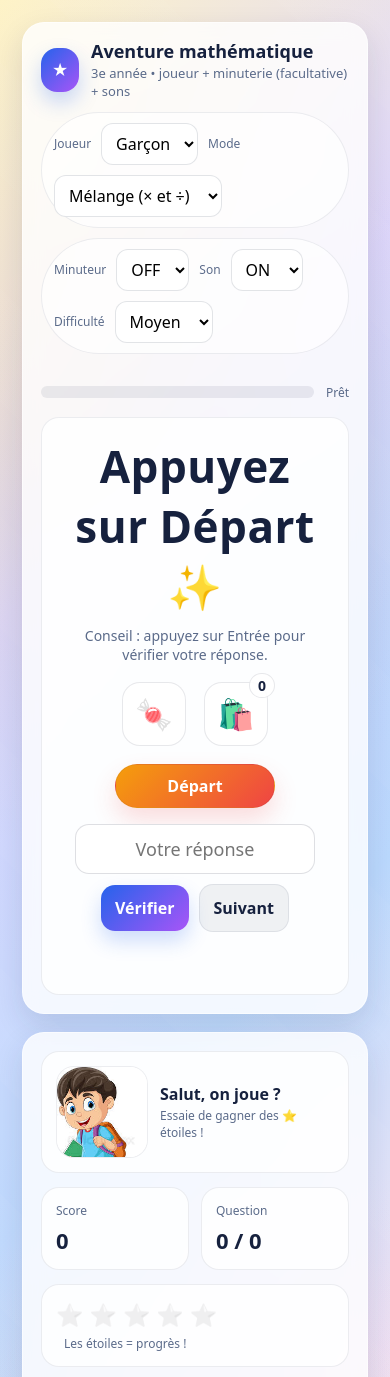
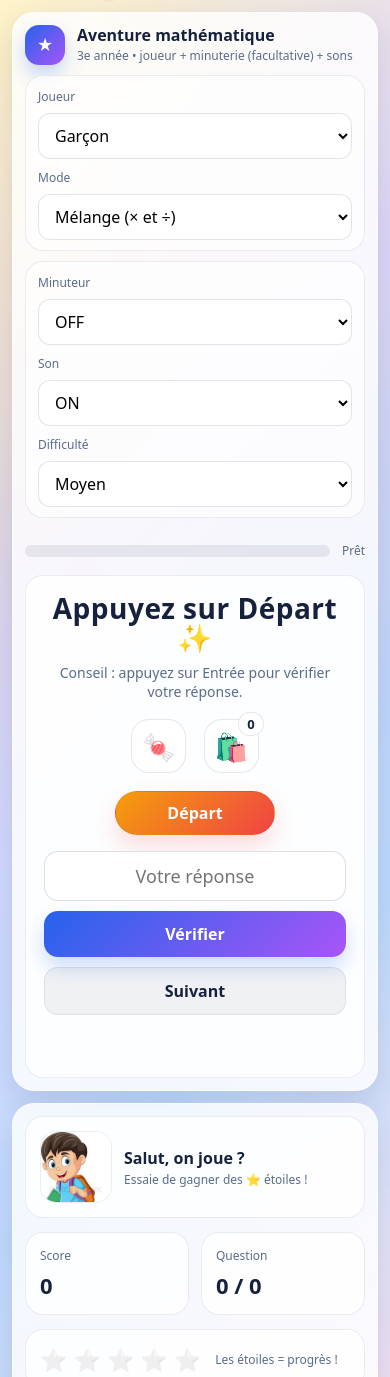
Before and after one commit to teTianArte/avanturemath, a plain HTML site: page index.html in a window 390 px wide. Shown: the top 1377 px of the page. Drawn offline with Linux system fonts and the light colour scheme.

Commit message:
responsive design adjusted

```diff
--- a/index.html
+++ b/index.html
@@ -411,6 +411,182 @@
     width:100%;
     height:100%;
   }
+
+  /* =======================================================
+   RESPONSIVE PATCH (paste at END of <style>)
+   ======================================================= */
+
+/* Make spacing scale a bit nicer */
+:root{
+  --pad: clamp(12px, 2.2vw, 18px);
+}
+
+/* Prevent horizontal scroll on mobile */
+html, body { max-width: 100%; overflow-x: hidden; }
+body { padding: var(--pad); }
+
+/* Main grid: keep desktop, improve middle sizes */
+.app{
+  width: min(1400px, 100%);
+  gap: clamp(12px, 2vw, 18px);
+}
+
+/* Cards: consistent internal padding */
+.main, .side { padding: var(--pad); }
+.header { padding: var(--pad) var(--pad) 0 var(--pad); }
+
+/* Question text: fluid (big on desktop, smaller on phones) */
+.question{
+  font-size: clamp(28px, 6.5vw, 44px);
+  line-height: 1.05;
+}
+
+/* Inputs: better on mobile */
+input[type="text"]{
+  width: min(320px, 100%);
+  font-size: 18px;
+}
+
+/* Controls: wrap nicely */
+.controlsLine{
+  border-radius: 18px;            /* less “pill” on small screens */
+  padding: 10px 12px;
+}
+
+/* Timer pill: don’t overflow */
+.timerPill{
+  max-width: 100%;
+  flex-wrap: wrap;
+  justify-content: center;
+  gap: 8px;
+}
+
+/* Scene icons scale a bit */
+.jar, .bag{
+  width: clamp(54px, 14vw, 64px);
+  height: clamp(54px, 14vw, 64px);
+  font-size: clamp(26px, 7vw, 30px);
+}
+.bagCount{
+  right: -6px; top: -8px;
+  font-size: 13px;
+}
+
+/* Leaderboard scroll area adapts */
+.leaderboardList{
+  max-height: clamp(220px, 40vh, 380px);
+}
+#refreshBoardBtn{
+  margin-top: 10px;
+  width: 100%;
+}
+
+/* -------------------------------------------------------
+   TABLET: 2 columns (optional) then 1 column
+   ------------------------------------------------------- */
+@media (max-width: 1200px){
+  .app{
+    grid-template-columns: 1fr;  /* stack */
+  }
+
+  /* Put quiz first, then stats, then leaderboard */
+  .app > section.card { order: 1; }          /* center quiz */
+  .app > aside.card { order: 2; }            /* stats */
+  .app > section.leaderboardCard { order: 3; } /* leaderboard */
+
+  /* Make header elements fit better */
+  .header{
+    gap: 10px;
+  }
+  .brand{
+    flex: 1 1 240px;
+  }
+  .controlsWrap{
+    width: 100%;
+  }
+}
+
+/* -------------------------------------------------------
+   MOBILE: single column, full width controls/buttons
+   ------------------------------------------------------- */
+@media (max-width: 640px){
+  body{
+    padding: 12px;
+    align-items: flex-start; /* better: content starts at top */
+  }
+
+  .logo{ width: 40px; height: 40px; border-radius: 14px; }
+  .title h1{ font-size: 16px; }
+  .title p{ font-size: 12px; }
+
+  /* Stack controls vertically */
+  .controlsLine{
+    flex-direction: column;
+    align-items: stretch;
+    gap: 8px;
+  }
+  .controlsLine label{
+    margin-top: 2px;
+  }
+  select{
+    width: 100%;
+    padding: 10px 12px;
+    border-radius: 12px;
+  }
+
+  /* Answer row: make buttons comfortable */
+  .answerRow{
+    flex-direction: column;
+    align-items: stretch;
+    gap: 10px;
+  }
+  .answerRow .btn,
+  .answerRow input{
+    width: 100%;
+  }
+
+  /* Footer actions full width too */
+  .footerActions{
+    flex-direction: column;
+    align-items: stretch;
+  }
+  .footerActions .btn{
+    width: 100%;
+  }
+
+  /* Reduce big background emoji so it doesn't feel busy */
+  body::before, body::after{
+    font-size: 26px;
+    letter-spacing: 60px;
+    opacity: 0.06;
+  }
+
+  /* Slightly smaller avatar for phone */
+  .avatar{
+    width: 72px; height: 72px;
+    border-radius: 16px;
+  }
+
+  /* Keep leaderboard entries readable */
+  .leaderboardEntry{
+    padding: 10px;
+    gap: 10px;
+  }
+  .leaderboardScore{
+    font-size: 16px;
+    min-width: 38px;
+  }
+}
+
+/* -------------------------------------------------------
+   Very small phones (<= 360px)
+   ------------------------------------------------------- */
+@media (max-width: 360px){
+  .question{ font-size: 26px; }
+  .timerPill{ font-size: 16px; }
+  .timerNum{ font-size: 20px; }
+}
+
   </style>
 </head>
 
@@ -571,6 +747,10 @@
         <h2>Tableau des Champions</h2>
       </div>
       <div class="leaderboardSubtitle">Top 10 meilleurs joueurs</div>
+
+      <!-- <button class="btn btnSoft" id="refreshBoardBtn" type="button">
+        🔄 Rafraîchir
+      </button> -->
     </div>
 
     <div class="leaderboardList" id="leaderboardList">
@@ -623,6 +803,7 @@
   // Leaderboard elements
   const playerNameEl = el("playerName");
   const leaderboardListEl = el("leaderboardList");
+  const refreshBoardBtn = el("refreshBoardBtn");
 
   // Scene elements
   const avatarBoxEl = el("avatar");
@@ -1243,12 +1424,14 @@
       }
     }
   });
-
-
   playerNameEl.addEventListener("input", () => {
     renderLeaderboard();
   });
-
+//if (refreshBoardBtn) {
+  //refreshBoardBtn.addEventListener("click", () => {
+    //renderLeaderboard();
+ // });
+//}
   // Initial UI
   updatePlayerUI();
   updateStars();
```
Lines whose indentation alone changed are shown as unchanged.
